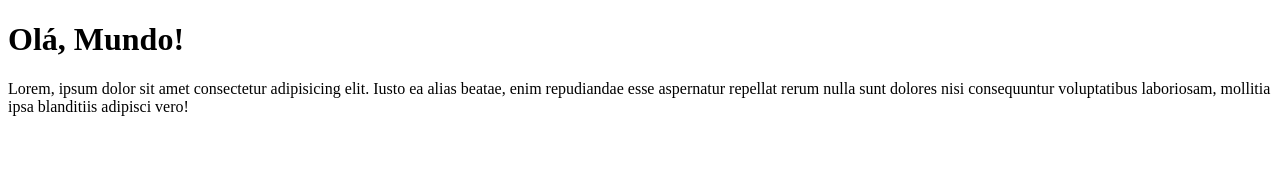
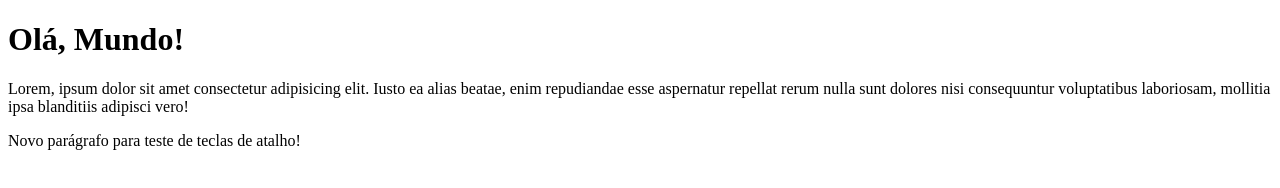
Before and after one commit to Jefferson472/Ola-Mundo, a plain HTML site: page site-exemplo/index.html in a window 1280 px wide. Drawn offline with Linux system fonts and the light colour scheme.

Commit message:
Update index.html
Novo teste

```diff
--- a/site-exemplo/index.html
+++ b/site-exemplo/index.html
@@ -9,5 +9,6 @@
 <body>
     <h1>Olá, Mundo!</h1>
     <p>Lorem, ipsum dolor sit amet consectetur adipisicing elit. Iusto ea alias beatae, enim repudiandae esse aspernatur repellat rerum nulla sunt dolores nisi consequuntur voluptatibus laboriosam, mollitia ipsa blanditiis adipisci vero!</p>
+    <p>Novo parágrafo para teste de teclas de atalho!</p>
 </body>
 </html>
```
